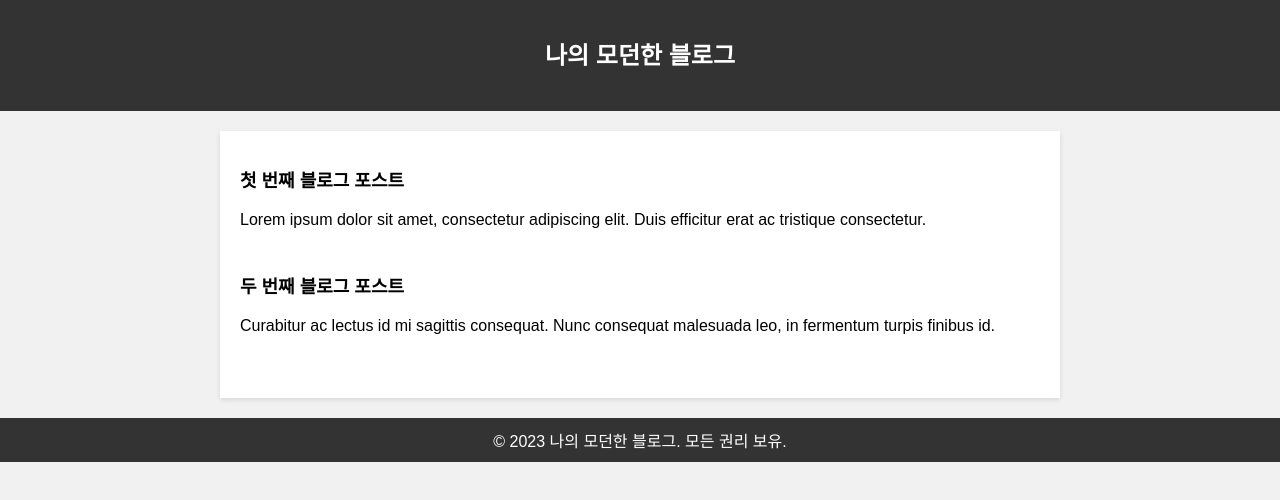
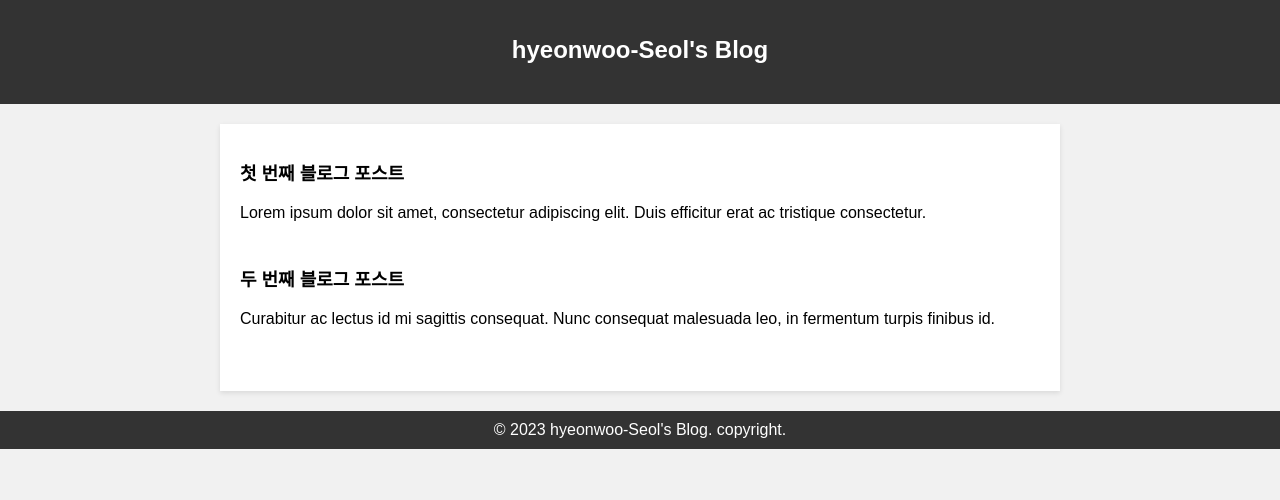
Before and after one commit to hyeonwoo-Seol/hyeonwoo-Seol.github.io, a plain HTML site: page index.html in a window 1280 px wide. Drawn offline with Linux system fonts and the light colour scheme.

Commit message:
chage english

```diff
--- a/index.html
+++ b/index.html
@@ -3,7 +3,7 @@
 <head>
   <meta charset="UTF-8">
   <meta name="viewport" content="width=device-width, initial-scale=1.0">
-  <title>나의 모던한 블로그</title>
+  <title>hyeonwoo-Seol's Blog</title>
   <style>
     /* CSS 스타일을 여기에 추가하세요 */
 
@@ -57,7 +57,7 @@
 </head>
 <body>
   <header>
-    <h1>나의 모던한 블로그</h1>
+    <h1>hyeonwoo-Seol's Blog</h1>
   </header>
 
   <main>
@@ -75,7 +75,7 @@
   </main>
 
   <footer>
-    &copy; 2023 나의 모던한 블로그. 모든 권리 보유.
+    &copy; 2023 hyeonwoo-Seol's Blog. copyright.
   </footer>
 </body>
 </html>
```
